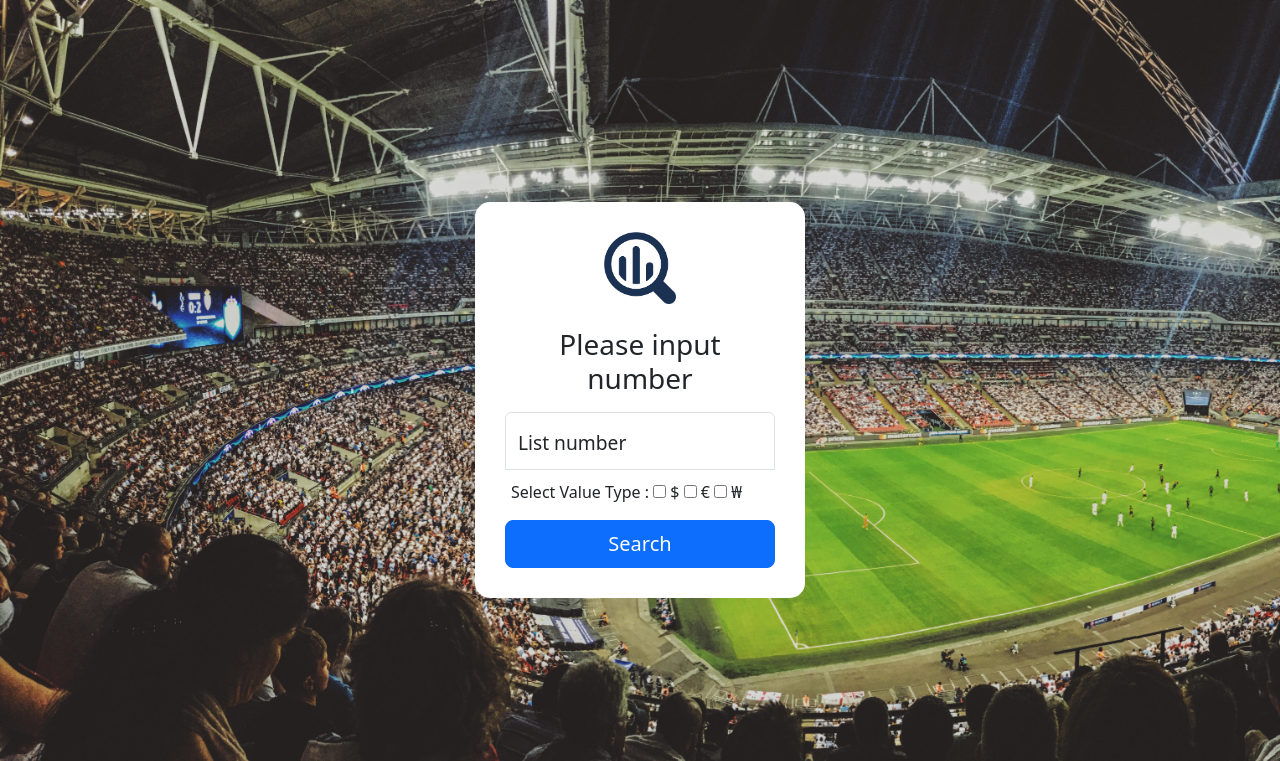
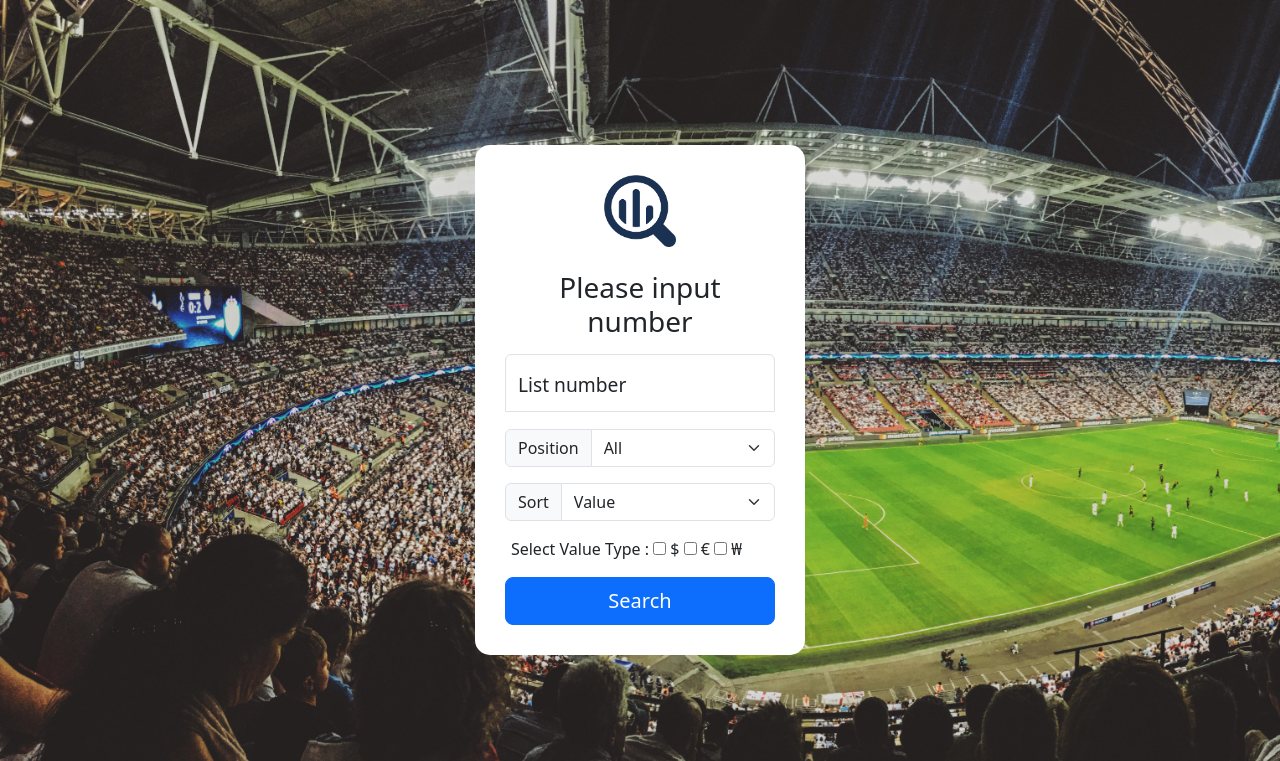
Before and after one commit to whxogus215/FootballPlayerWebCrawling, a Flask app: page / in a window 1280 px wide. Shown: the top 761 px of the page. Run offline with Flask 2, Linux system fonts and the light colour scheme; some libraries are stand-ins or nearby versions.

Commit message:
선택항목 추가 및 실행시간 단축

```diff
--- a/app.py
+++ b/app.py
@@ -3,6 +3,11 @@ import pandas as pd
 import transfermarkt
 
 app = Flask(__name__, static_url_path='/static')
+
+# def request_form(list):
+#     for data in list:
+
+
 
 @app.route('/')
 def index():
@@ -10,12 +15,16 @@ def index():
 
 @app.route("/list", methods=['POST'])
 def post():
+    # input_list = ['listnum','type','position','sorting']
+
     num = request.form["listnum"]
-    # checkbox 데이터 POST로 가져오기
     typeList = request.form.getlist('type')
-    df = transfermarkt.show_valueList(num, typeList)
+    pos = request.form['position']
+    sort = request.form['sorting']
+
+    df = transfermarkt.show_valueList(num, typeList, pos)
+
     return df.to_html(index=False)
-
 
 if __name__ == "__main__":
     app.run(debug=True)
--- a/static/index_style.css
+++ b/static/index_style.css
@@ -38,3 +38,7 @@ main {
   border-bottom-right-radius: 0;
   border-bottom-left-radius: 0;
 }
+
+#selectposition {
+  margin-top: 50px;
+}
--- a/templates/index.html
+++ b/templates/index.html
@@ -44,8 +44,28 @@
     <h1 class="h3 mb-3 fw-normal">Please input number</h1>
     <div class="form-floating">
       <input type="number" class="form-control" id="floatingInput" placeholder="25" name = "listnum"
-      style="margin-bottom: 10px;">
+      style="margin-bottom: 17px;">
       <label for="floatingInput" style="font-size : larger">List number</label>
+    </div>
+    <!-- 포지션 입력 항목 -->
+    <div class="input-group mb-3">
+      <label class="input-group-text" for="inputGroupSelect01">Position</label>
+      <select class="form-select" id="inputGroupSelect01" name="position">
+        <option selected value="AL">All</option>
+        <option value="GK">GoalKeeper</option>
+        <option value="DF">Defenders</option>
+        <option value="MF">Midfielders</option>
+        <option value="FW">Fowards</option>
+      </select>
+    </div>
+    <!-- 정렬 방법 입력 항목 -->
+    <div class="input-group mb-3">
+      <label class="input-group-text" for="inputGroupSelect02">Sort</label>
+      <select class="form-select" id="inputGroupSelect02" name="sorting">
+        <option selected>Value</option>
+        <option value="descending">Age &#8595;</option>
+        <option value="ascending">Age &#8593;</option>
+      </select>
     </div>
 
     <div class="checkbox mb-3" style="width: 243px;">
--- a/transfermarkt.py
+++ b/transfermarkt.py
@@ -5,21 +5,30 @@ import pandas as pd
 import time
 from math import ceil
 
-def show_valueList(list_num, typeList):
+# 포지션 별로 다른 url 크롤링
+pos_dict = {'AL':"alle",'GK':"Torwart",'DF':"Abwehr",'MF':"Mittelfeld",'FW':"Sturm"}
 
+def show_valueList(list_num, typeList, position):
     list_num = int(list_num)
     url = "https://www.transfermarkt.com/"
 
     headers = {'User-Agent' : "Mozilla/5.0 (Windows NT 10.0; Win64; x64) AppleWebKit/537.36 (KHTML, like Gecko) Chrome/103.0.0.0 Safari/537.36"}
     player_list=[]
+    # pos_dict value 값 저장
+    pos_value = pos_dict.get(position)
 
     for i in range(1, ceil(list_num/25)+1):
-        url = f"https://www.transfermarkt.com/spieler-statistik/wertvollstespieler/marktwertetop?ajax=yw1&page={i}"
+        url = f'https://www.transfermarkt.com/spieler-statistik/wertvollstespieler/marktwertetop/plus/ajax/yw1/ausrichtung/{pos_value}/spielerposition_id/alle/altersklasse/alle/jahrgang/0/land_id/0/kontinent_id/0/yt0/Show/0//page/{i}'
 
         r = requests.get(url, headers=headers)
+        soup = BeautifulSoup(r.text, 'html.parser')
 
-        soup = BeautifulSoup(r.text, 'html.parser')
-        player_info = soup.find_all('tr', class_ = ['odd','even'])
+        # 마지막 페이지에서 limit 설정
+        if i == ceil(list_num/25):
+            limit_count = list_num % 25 # 마지막 페이지의 남은 개수
+            player_info = soup.find_all('tr', class_ = ['odd','even'], limit = limit_count )
+        else :
+            player_info = soup.find_all('tr', class_ = ['odd','even'])
 
         for info in player_info:
             player = info.find_all("td")
@@ -34,17 +43,14 @@ def show_valueList(list_num, typeList):
 
         time.sleep(1)
 
+    # 크롤링 끝
     df = pd.DataFrame(player_list,
         columns=['#', 'Player', 'Position', 'Age', 'Nat.', 'Club', 'Value'])
-    # value 값 전처리
     df['Value'] = df['Value'].str.replace('€','')
     df['Value'] = df['Value'].str.replace('m','').astype('float')
 
-    # 입력 조건에 따라 값 표시
     if not typeList:
-    # checkbox 선택 하나도 없을 땐 값 표시 X
         df.drop(columns=['Value'], inplace=True)
-    # index의 checkbox 데이터가 배열로 넘어옴
     else:
         for data in typeList:
             if data == "USD":
@@ -61,24 +67,20 @@ def show_valueList(list_num, typeList):
                 df['Value(₩)'] = df['Value(₩)'].astype(str)+'억'
         df.drop(columns=['Value'], inplace=True)
 
-    df = df[0:list_num]
-    # 데이터프레임 변환
+    # 데이터프레임 내용 수정
     group_data = df.groupby('Nat.').size().sort_values(ascending=False)
     group_data = group_data.reset_index()
     group_data.rename(columns={0:'Count'}, inplace=True)
     group_data.rename(columns={'Nat.':'Nation'}, inplace=True)
 
-    # 데이터프레임 합치기
     result = pd.concat([df,group_data], axis=1)
     result.fillna(0, inplace=True)
     result = result.astype({'Count':'int'})
-    # Nan -> 0 제거
+
     result.loc[result['Count'] == 0, 'Count'] = ''
     result.loc[result['Nation'] == 0, 'Nation'] = ''
 
     return result
 
-
-
 if __name__ == "__main__":
-    show_valueList(10, typeList=[])
+    show_valueList(230, ['USD'], "AL")
```
